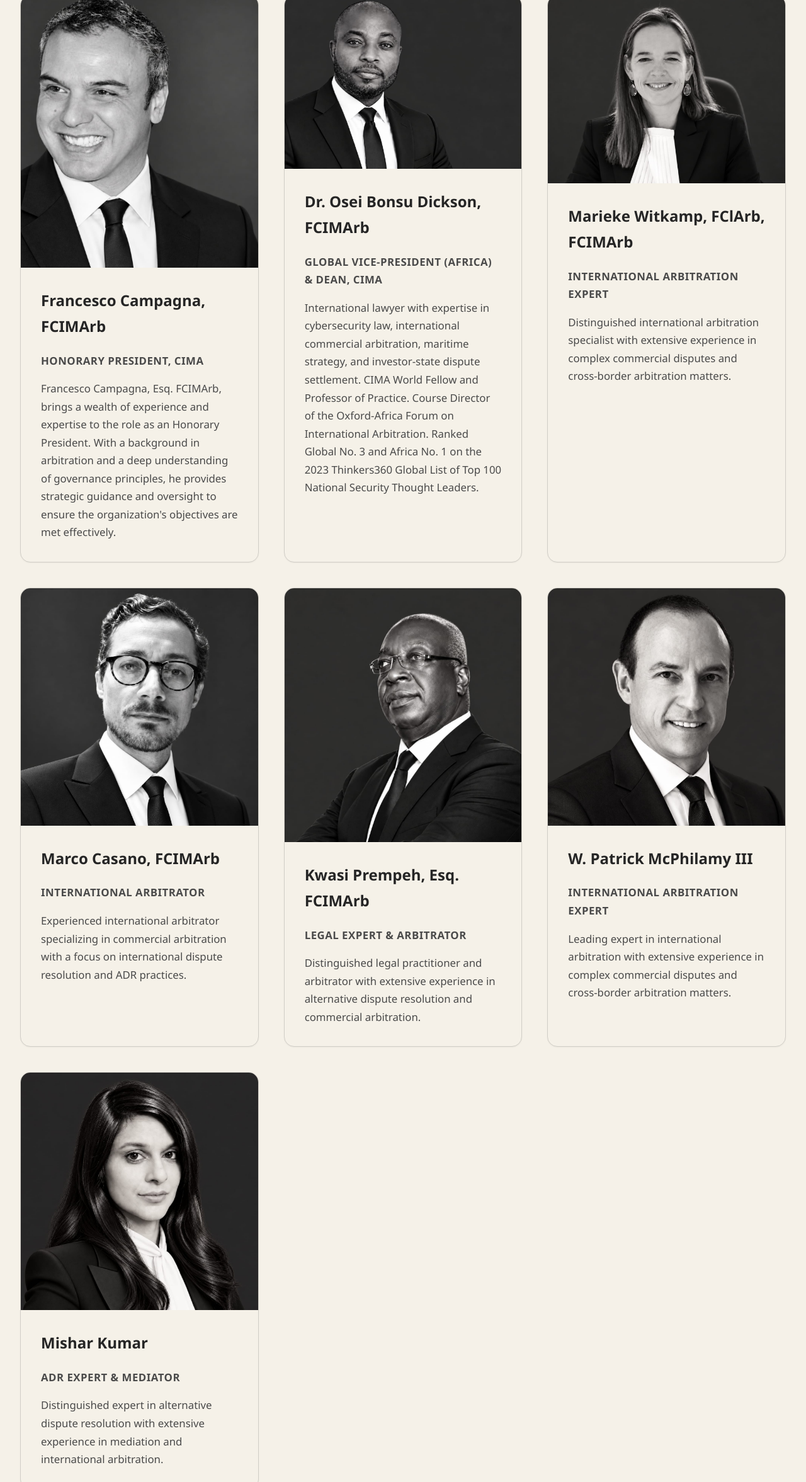
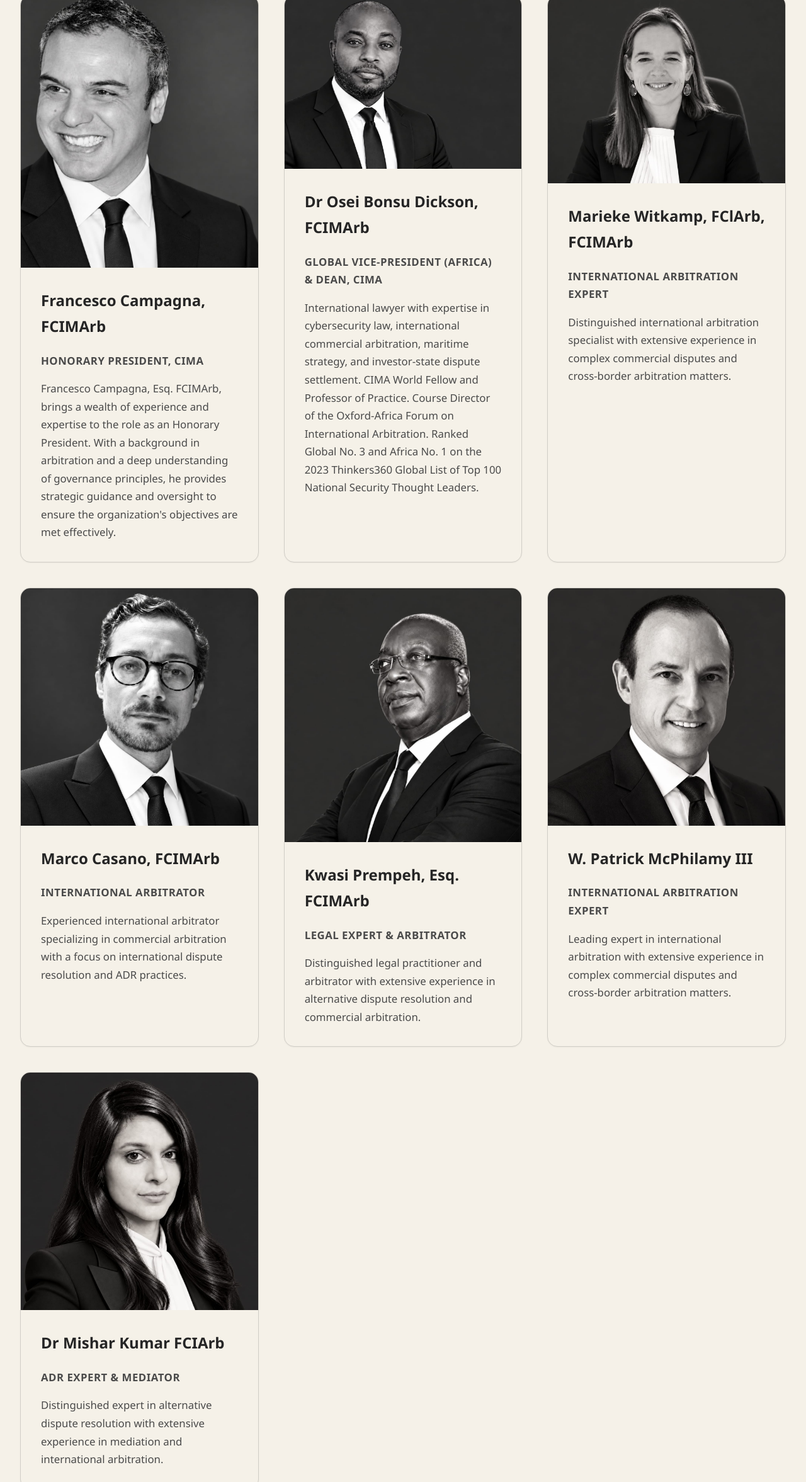
Before and after one commit to noblex1/cima_o, a React (Vite) app: page /governance in a window 1280 px wide. Shown: the part 641-2994 px from the top of the page at 63% size. Built offline with nearby package versions, Linux system fonts and the light colour scheme.

Commit message:
Update names to include titles in Governance.jsx

```diff
--- a/src/pages/Governance.jsx
+++ b/src/pages/Governance.jsx
@@ -17,7 +17,7 @@ const Governance = () => {
       bio: "Francesco Campagna, Esq. FCIMArb, brings a wealth of experience and expertise to the role as an Honorary President. With a background in arbitration and a deep understanding of governance principles, he provides strategic guidance and oversight to ensure the organization's objectives are met effectively."
     },
     {
-      name: "Dr. Osei Bonsu Dickson, FCIMArb",
+      name: "Dr Osei Bonsu Dickson, FCIMArb",
       role: "Global Vice-President (Africa) & Dean, CIMA",
       image: vicePresidentDicksonImage,
       bio: "International lawyer with expertise in cybersecurity law, international commercial arbitration, maritime strategy, and investor-state dispute settlement. CIMA World Fellow and Professor of Practice. Course Director of the Oxford-Africa Forum on International Arbitration. Ranked Global No. 3 and Africa No. 1 on the 2023 Thinkers360 Global List of Top 100 National Security Thought Leaders."
@@ -47,7 +47,7 @@ const Governance = () => {
       bio: "Leading expert in international arbitration with extensive experience in complex commercial disputes and cross-border arbitration matters."
     },
     {
-      name: "Mishar Kumar",
+      name: "Dr Mishar Kumar FCIArb",
       role: "ADR Expert & Mediator",
       image: misharImage,
       bio: "Distinguished expert in alternative dispute resolution with extensive experience in mediation and international arbitration."
```
